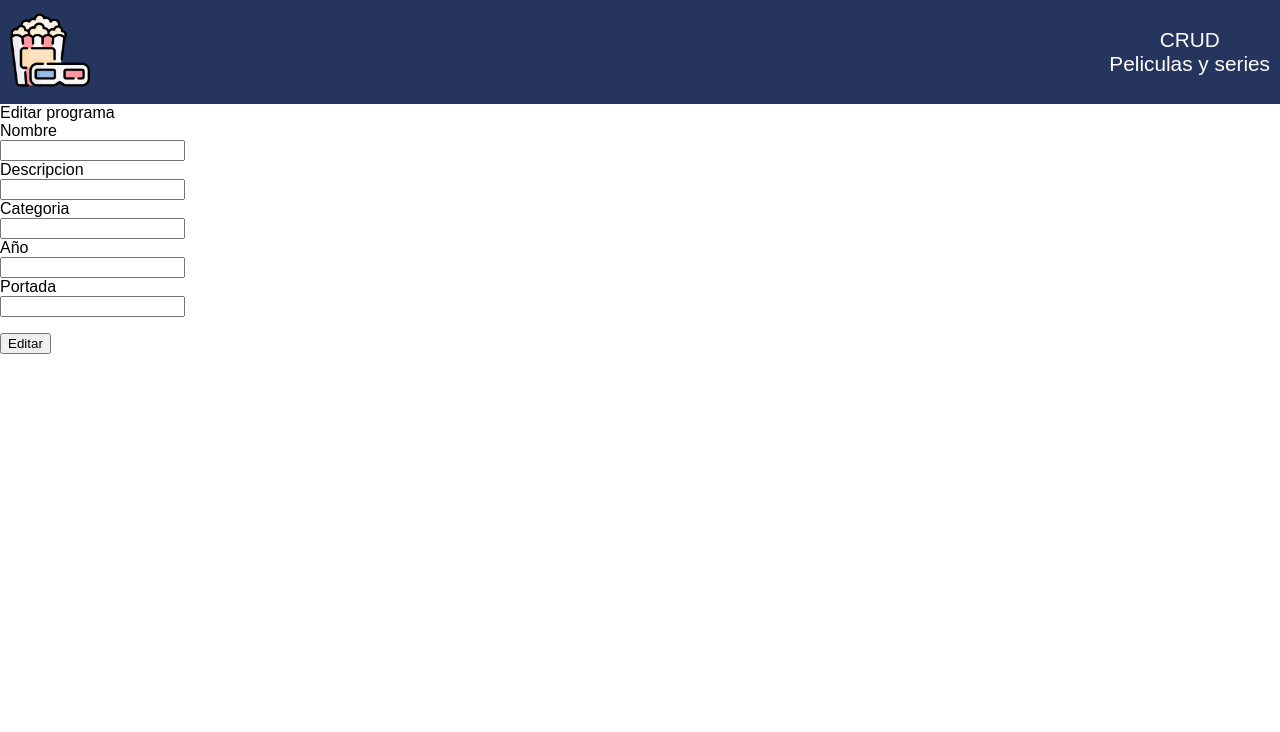
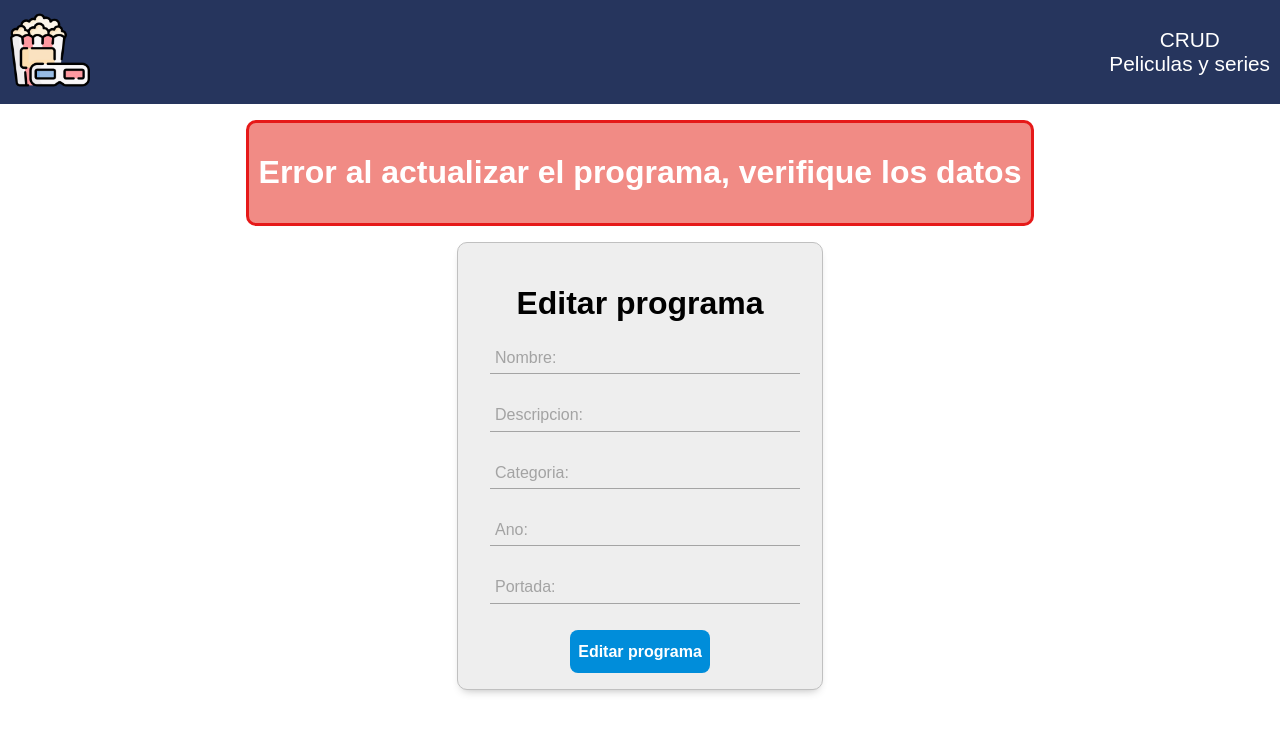
Before and after one commit to MiguelCorderoC/CRUD-web, a Vue app in the folder cliente/: page /programas/1/editar in a window 1280 px wide. Shown: the top 732 px of the page. Built offline with nearby package versions, Linux system fonts and the light colour scheme; no server answers.

Commit message:
Proyecto terminado

```diff
--- a/cliente/src/components/Programa.vue
+++ b/cliente/src/components/Programa.vue
@@ -103,7 +103,7 @@ button {
     color: white;
     cursor: pointer;
     font-size: 1.1em;
-    height: 35px;
+    height: 40px;
     width: 100px;
 }
 
--- a/cliente/src/views/HomeView.vue
+++ b/cliente/src/views/HomeView.vue
@@ -1,50 +1,57 @@
 <script setup>
 import Programa from '@/components/Programa.vue';
+import { ref, watch, computed } from 'vue';
+import axios from 'axios';
+import { RouterLink } from 'vue-router';
+
+const searchQuery = ref('');
+const programas = ref([]);
+
+const getProgramas = async () => {
+  try {
+    const response = await axios.get('http://localhost:3000/api/programas');
+    programas.value = response.data;
+  } catch (error) {
+    console.log(error);
+  }
+};
+
+const filteredProgramas = computed(() => {
+  if (!searchQuery.value) {
+    return programas.value;
+  }
+  return programas.value.filter(programa =>
+    programa.nombre.toLowerCase().includes(searchQuery.value.toLowerCase())
+  );
+});
+
+getProgramas();
+
+watch(searchQuery, (newQuery, oldQuery) => {
+  console.log(`Buscando por: ${newQuery}`);
+});
+
 </script>
 
 <template>
   <main>
     <section class="sect-opciones">
-      <input type="search">
+      <input type="search" v-model="searchQuery" placeholder="Buscar por título">
       <RouterLink to="/programas/agregar">
         <button>Agregar</button>
       </RouterLink>
     </section>
-    <div v-if="programas.length > 0">
-      <div v-for="(programa, index) in programas" :key="index">
+    <div v-if="filteredProgramas.length > 0">
+      <div v-for="(programa, index) in filteredProgramas" :key="index">
         <Programa :titulo="programa.nombre" :descripcion="programa.descripcion" :categoria="programa.categoria"
           :ano="programa.ano" :portada="programa.portada" :id="programa.id" />
       </div>
     </div>
+    <div v-else class="div-sinTitulo">
+      <p>No se encontraron programas</p>
+    </div>
   </main>
 </template>
-
-<script>
-import axios from 'axios';
-import { RouterLink } from 'vue-router';
-
-export default {
-  name: "HomeView",
-  data() {
-    return {
-      programas: []
-    }
-  },
-  mounted() {
-    this.getProgramas();
-  },
-  methods: {
-    getProgramas() {
-      axios.get('http://localhost:3000/api/programas').then(res => {
-        this.programas = res.data;
-        console.log(res.data);
-      }).catch(error => {
-        console.log(error);
-      });
-    }
-  }
-}
-</script>
 
 <style scoped>
 .sect-opciones {
@@ -56,6 +63,7 @@ export default {
 .sect-opciones input {
   border: 1px solid silver;
   border-radius: 5px;
+  text-align: center;
 }
 
 .sect-opciones button {
@@ -70,4 +78,16 @@ export default {
   margin-right: 1em;
   width: 100px;
 }
+
+.div-sinTitulo {
+  background-color: #686D76;
+  border: 5px solid silver;
+  border-radius: 10px;
+  color: white;
+  font-size: 2em;
+  text-align: center;
+  margin: 2em auto;
+  padding: 1em 0 1em 0;
+  width: 50%;
+}
 </style>
--- a/cliente/src/views/ProgramaAgregarView.vue
+++ b/cliente/src/views/ProgramaAgregarView.vue
@@ -21,6 +21,7 @@
         </form>
     </div>
 </template>
+
 <script>
 import axios from 'axios';
 
@@ -42,7 +43,8 @@ export default {
     },
     methods: {
         agregarPrograma() {
-            axios.post('http://localhost:3000/api/programas', this.model.programa).then(res => {
+            axios.post('http://localhost:3000/api/programas', this.model.programa)
+                .then(res => {
                     if (res.data.affectedRows === 1) {
                         this.model.programa = {
                             nombre: '',
@@ -54,14 +56,15 @@ export default {
                         this.mensaje = 1;
                         setTimeout(() => {
                             this.mensaje = 0;
-                    }, 10000);
+                        }, 10000); // Oculta el mensaje después de 10 segundos
                     }
-            }).catch(error => {
+                })
+                .catch(error => {
                     console.error("Error al agregar el programa:", error);
                     this.mensaje = 2;
                     setTimeout(() => {
                         this.mensaje = 0;
-                }, 10000);
+                    }, 10000); // Oculta el mensaje después de 10 segundos
                 });
         }
     }
@@ -78,6 +81,16 @@ export default {
 .mensaje-exito {
     background-color: #9cf185;
     border: 3px solid #247e19;
+    border-radius: 10px;
+    color: white;
+    text-align: center;
+    padding: 10px;
+    margin-top: 1em;
+}
+
+.mensaje-error {
+    background-color: #f18b85;
+    border: 3px solid #e61919;
     border-radius: 10px;
     color: white;
     text-align: center;
@@ -136,7 +149,7 @@ export default {
     position: absolute;
     top: 10px;
     left: 5px;
-    transform: translateY(-15px);
+    transform: translateY(-10px);
     transition: transform .3s, color .3s;
     pointer-events: none;
 }
--- a/cliente/src/views/ProgramasEditarView.vue
+++ b/cliente/src/views/ProgramasEditarView.vue
@@ -1,38 +1,35 @@
 <template>
-    <div class="programas-editar">
-        <span>Editar programa</span>
-        <form action="">
-            <label for="">Nombre</label>
-            <br>
-            <input type="text" name="" id="" v-model="model.programa.nombre">
-            <br>
-            <label for="">Descripcion</label>
-            <br>
-            <input type="text" name="" id="" v-model="model.programa.descripcion">
-            <br>
-            <label for="">Categoria</label>
-            <br>
-            <input type="text" name="" id="" v-model="model.programa.categoria">
-            <br>
-            <label for="">Año</label>
-            <br>
-            <input type="text" name="" id="" v-model="model.programa.ano">
-            <br>
-            <label for="">Portada</label>
-            <br>
-            <input type="text" name="" id="" v-model="model.programa.portada">
+    <div class="programa-editar">
+        <div v-if="mensaje === 1" class="mensaje-exito">
+            <h1>Programa actualizado con éxito!!!</h1>
+        </div>
+        <div v-if="mensaje === 2" class="mensaje-error">
+            <h1>Error al actualizar el programa, verifique los datos</h1>
+        </div>
+        <form class="form" @submit.prevent="actualizarPrograma">
+            <h2 class="form-title">Editar programa</h2>
             <p></p>
-            <button type="submit" @click="actualizarPrograma()">Editar</button>
+            <div class="form-container">
+                <div class="form-group" v-for="(value, key) in model.programa" :key="key">
+                    <input type="text" :id="key" class="form-input" v-model="model.programa[key]" placeholder="">
+                    <label :for="key" class="form-label">{{ key.charAt(0).toUpperCase() + key.slice(1) }}:</label>
+                    <span class="form-line"></span>
+                </div>
+            </div>
+            <p></p>
+            <input type="submit" class="form-submit" value="Editar programa">
         </form>
     </div>
 </template>
 
 <script>
 import axios from 'axios';
+
 export default {
-    name: 'programas-editar',
+    name: 'ProgramaEditarView',
     data() {
         return {
+            mensaje: 0,
             model: {
                 programa: {
                     nombre: '',
@@ -42,7 +39,7 @@ export default {
                     portada: ''
                 }
             }
-        }
+        };
     },
     mounted() {
         this.obtenerPrograma(this.$route.params.id);
@@ -51,17 +48,142 @@ export default {
         obtenerPrograma(id) {
             axios.get('http://localhost:3000/api/programas/' + id).then(res => {
                 this.model.programa = res.data[0];
+            }).catch(error => {
+                console.error("Error al obtener el programa:", error);
+                this.mensaje = 2;
+                setTimeout(() => {
+                    this.mensaje = 0;
+                }, 10000);
             });
         },
         actualizarPrograma() {
             axios.put('http://localhost:3000/api/programas/' + this.$route.params.id, this.model.programa).then(res => {
                 if (res.data.affectedRows === 1) {
-
+                    this.mensaje = 1;
+                    setTimeout(() => {
+                        this.mensaje = 0;
+                    }, 10000);
                 }
+            }).catch(error => {
+                console.error("Error al actualizar el programa:", error);
+                this.mensaje = 2;
+                setTimeout(() => {
+                    this.mensaje = 0;
+                }, 10000);
             });
         }
     }
-}
+};
 </script>
 
-<style scoped></style>
+<style scoped>
+.programa-editar {
+    display: flex;
+    flex-direction: column;
+    align-items: center;
+}
+
+.mensaje-exito {
+    background-color: #9cf185;
+    border: 3px solid #247e19;
+    border-radius: 10px;
+    color: white;
+    text-align: center;
+    padding: 10px;
+    margin-top: 1em;
+}
+
+.mensaje-error {
+    background-color: #f18b85;
+    border: 3px solid #e61919;
+    border-radius: 10px;
+    color: white;
+    text-align: center;
+    padding: 10px;
+    margin-top: 1em;
+}
+
+.form {
+    background-color: #EEEEEE;
+    border: 1px solid silver;
+    border-radius: 10px;
+    box-shadow: 0 5px 10px -5px rgb(0 0 0 / 30%);
+    margin-top: 1em;
+    max-width: 300px;
+    text-align: center;
+    padding: 1em 2em;
+    width: 90%;
+}
+
+.form-title {
+    font-size: 2rem;
+}
+
+.form-container {
+    margin-top: 1em;
+    display: grid;
+    gap: 2em;
+}
+
+.form-group {
+    position: relative;
+    --color: #5757577e;
+}
+
+.form-input {
+    width: 100%;
+    background: none;
+    color: #706c6c;
+    font-size: 1rem;
+    padding: .2em .3em;
+    border: none;
+    outline: none;
+    border-bottom: 1px solid var(--color);
+}
+
+.form-input:focus+.form-label,
+.form-input:not(:placeholder-shown)+.form-label {
+    transform: translateY(-20px) scale(0.7);
+    transform-origin: left top;
+    color: #3866f2;
+}
+
+.form-label {
+    color: var(--color);
+    position: absolute;
+    top: 10px;
+    left: 5px;
+    transform: translateY(-10px);
+    transition: transform .3s, color .3s;
+    pointer-events: none;
+}
+
+.form-submit {
+    background-color: #008DDA;
+    color: white;
+    cursor: pointer;
+    font-weight: bold;
+    font-size: 1rem;
+    padding: .8em .5em;
+    margin-top: 10px;
+    border: none;
+    border-radius: .5em;
+}
+
+.form-line {
+    position: absolute;
+    bottom: 0;
+    left: 0;
+    width: 100%;
+    height: 1px;
+    background-color: #3866f2;
+    transform: scale(0);
+    transform-origin: left bottom;
+    transition: transform .3s;
+}
+
+.form-input:focus~.form-line,
+.form-input:not(:placeholder-shown)~.form-line {
+    transform: scale(1);
+}
+</style>
```
Also changed, not shown: 2 other files (tests, documents, lock files or other folders). Lines whose indentation alone changed are shown as unchanged.
